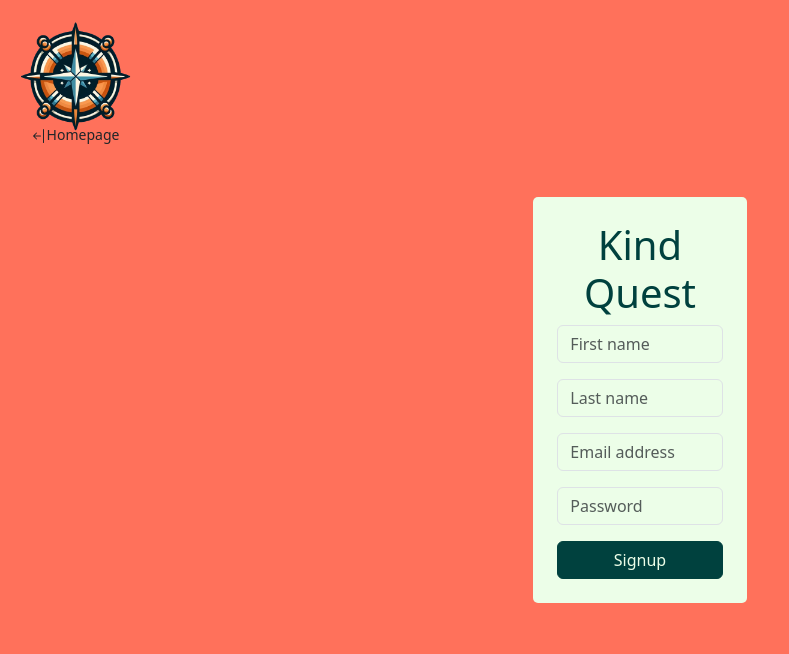
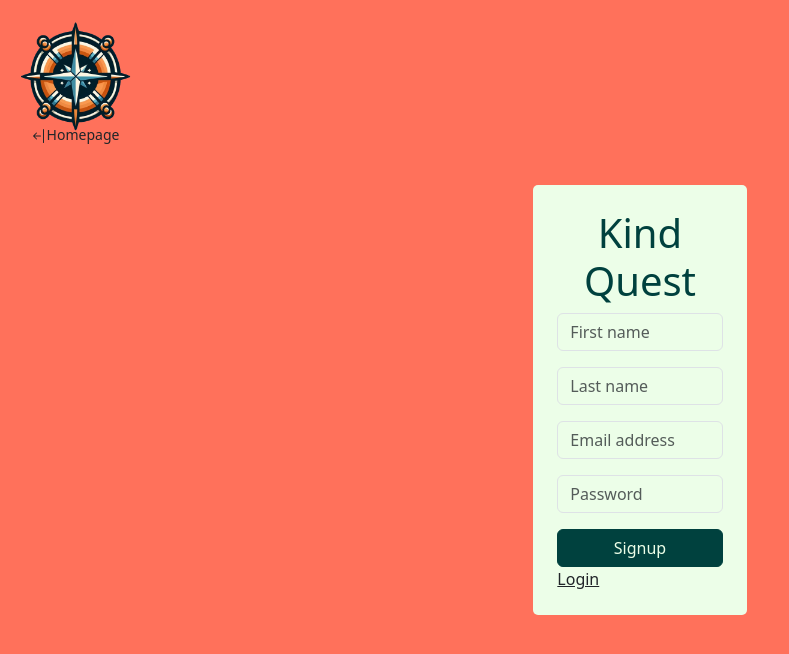
Before and after one commit to rustimi/aid-platform-front-end, a React (Create React App) app: page /signup in a window 1280 px wide. Shown: the top 654 px of the page, without its empty margins (0-789 px from the left). Built offline with nearby package versions, Linux system fonts and the light colour scheme; no server answers.

Commit message:
Added navigation

```diff
--- a/src/pages/LoginPage.js
+++ b/src/pages/LoginPage.js
@@ -55,7 +55,7 @@ export default function LoginPage() {
           </div>
 
           <button type="submit" className={`btn btn-primary w-100 ${ShowSpinner ? 'd-none' : ''}`}>Login</button>
-
+          <Link to="/signup" className="text-dark">Signup</Link>
           {loginError &&
             <div className={'alert alert-danger mt-3 show'} role="alert">
               {loginError}
--- a/src/pages/SignupPage.js
+++ b/src/pages/SignupPage.js
@@ -88,7 +88,7 @@ export default function SignupPage() {
                         <span className="sr-only">Loading...</span>
                     </div>
                     <button type="submit" className={`btn btn-primary w-100 ${ShowSpinner ? 'd-none' : ''}`}>Signup</button>
-
+                    <Link to="/login" className="text-dark">Login</Link>
                     {loginError &&
                         <div className={'alert alert-danger mt-3 show'} role="alert">
                             {loginError}
```
